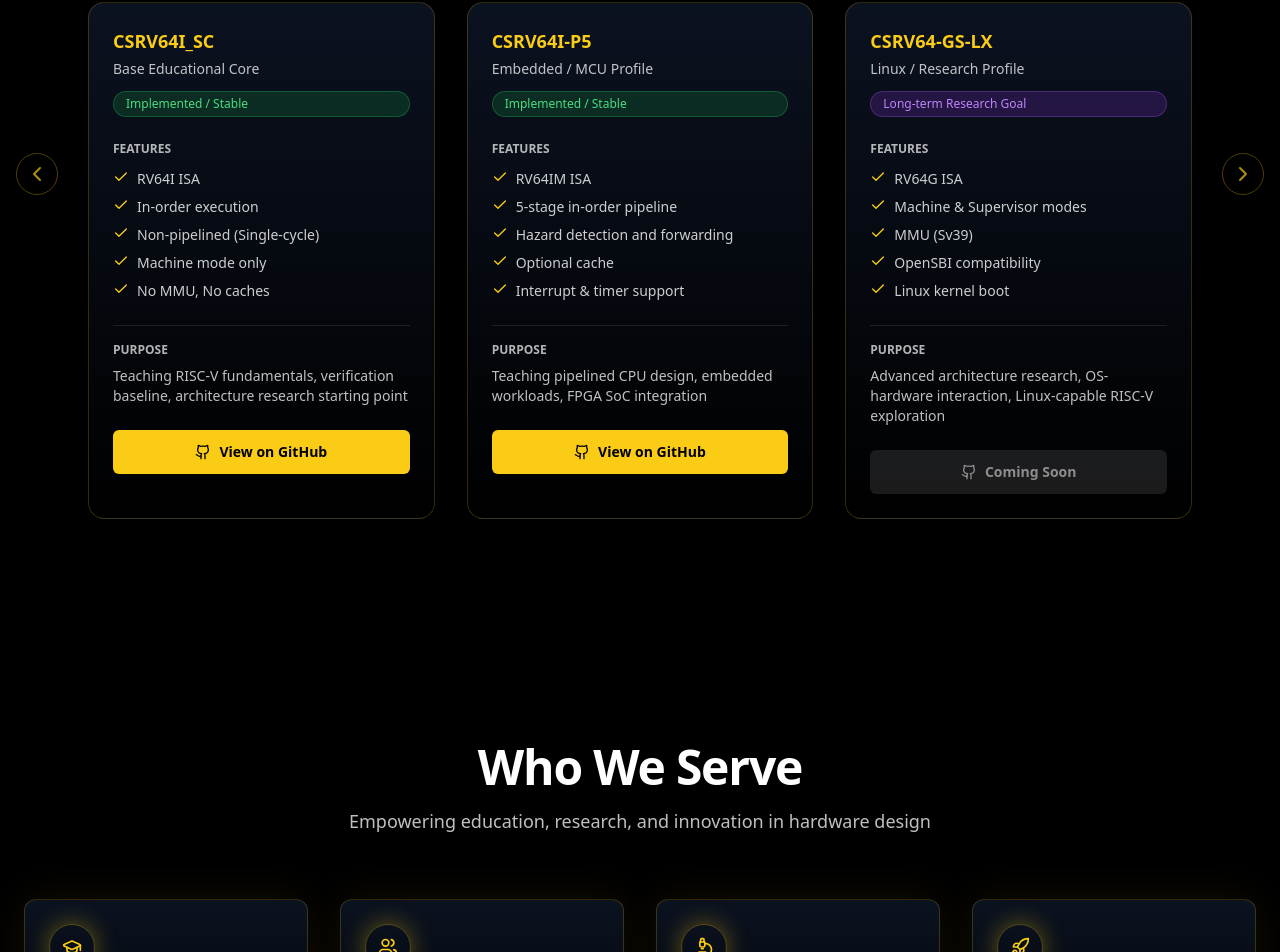
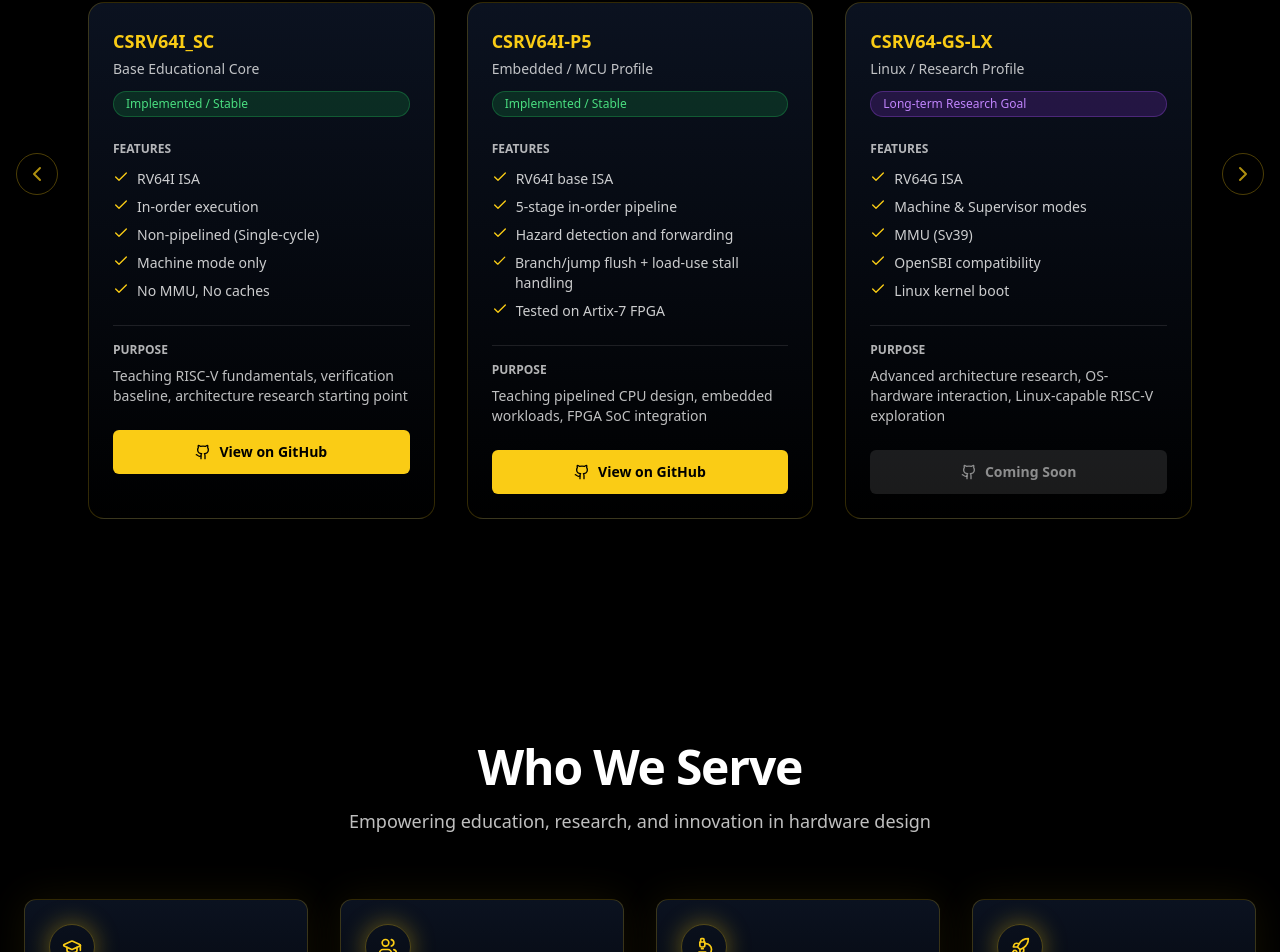
Before and after one commit to imarjun22/coreselva-site, a Next.js app: page / in a window 1280 px wide. Shown: the part 1084-2036 px from the top of the page. Built offline with nearby package versions, Linux system fonts and the light colour scheme.

Commit message:
Update ProductSlider.tsx

```diff
--- a/components/ProductSlider.tsx
+++ b/components/ProductSlider.tsx
@@ -34,11 +34,11 @@ const PRODUCTS = [
         badge: "Implemented / Stable",
         badgeClass: "bg-green-600/20 text-green-400 border-green-500/30",
         features: [
-          "RV64IM ISA",
+          "RV64I base ISA",
           "5-stage in-order pipeline",
           "Hazard detection and forwarding",
-          "Optional cache",
-          "Interrupt & timer support",
+          "Branch/jump flush + load-use stall handling",
+          "Tested on Artix-7 FPGA",
         ],
         purpose:
           "Teaching pipelined CPU design, embedded workloads, FPGA SoC integration",
```
